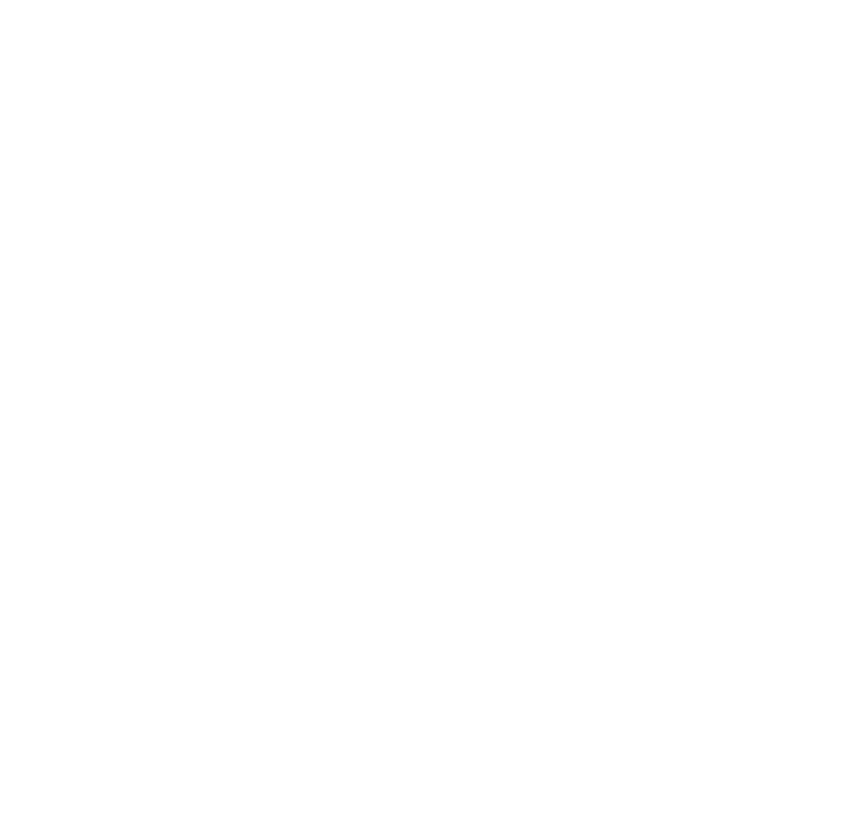
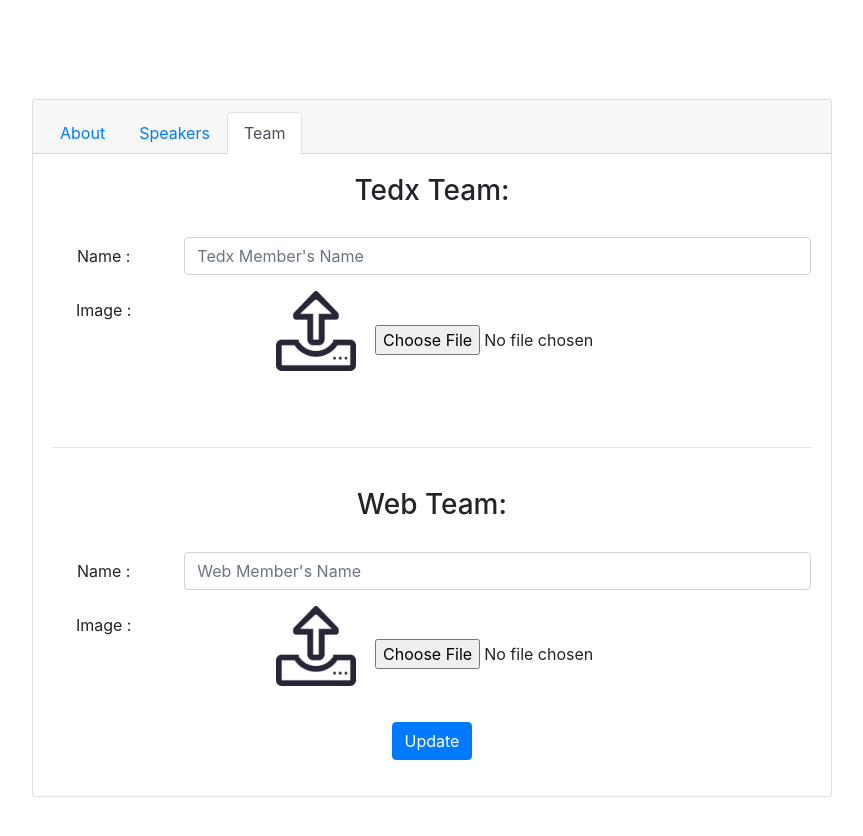
Before and after one commit to parammittal16/tedx-akgec-frontend, an Angular app: page /admin/team in a window 1280 px wide. Before the commit this address led to /. Shown: the part 410-1246 px from the top of the page, without its empty margins (208-1071 px from the left). Before the commit the page ends 800 px from the top, so only its background shows below. Built offline with nearby package versions, Linux system fonts and the light colour scheme.

Commit message:
admin-dashboard added

```diff
--- a/src/app/Components/ta-admin-dashboard/ta-admin-dashboard.component.css
+++ b/src/app/Components/ta-admin-dashboard/ta-admin-dashboard.component.css
@@ -0,0 +1,6 @@
+.card{
+    margin: 0 auto;
+    float: none;
+    margin-top: 100px;
+    margin-bottom: 50px;
+}
--- a/src/app/Components/ta-admin-dashboard/ta-admin-dashboard.component.html
+++ b/src/app/Components/ta-admin-dashboard/ta-admin-dashboard.component.html
@@ -1,3 +1,137 @@
-<p>
-  ta-admin-dashboard works!
-</p>
+<div class="card text-center  " style="max-width: 50rem;">
+  <div class="card-header">
+    <ul class="nav nav-tabs card-header-tabs">
+      <li class="nav-item">
+        <a class="nav-link" routerLinkActive="active" [routerLink]="['/admin','about']">About</a>
+      </li>
+      <li class="nav-item">
+        <a class="nav-link" routerLinkActive="active" [routerLink]="['/admin','speakers']">Speakers</a>
+      </li>
+      <li class="nav-item">
+        <a class="nav-link" routerLinkActive="active" [routerLink]="['/admin','team']" >Team</a>
+      </li>
+    </ul>
+  </div>
+  <div class="card-body" *ngIf="router.url === '/admin/about'" >
+    <h3 class="card-title" style="margin-bottom: 30px;">About Us</h3>
+    <form (ngSubmit)="onLogin(f)" #f=ngForm>
+      <div class="form-group row">
+        <label for="about_ted" class="col-sm-2 col-form-label">About Ted :</label>
+        <div class="col-sm-10">
+          <textarea type="text" rows="3" class="form-control" id="about_ted" placeholder="About Ted" name="about_ted" required ngModel></textarea>
+        </div>
+      </div>
+      <div class="form-group row">
+        <label for="about_tedx" class="col-sm-2 col-form-label">About Tedx :</label>
+        <div class="col-sm-10">
+          <textarea type="text" rows="3" class="form-control" id="about_tedx" placeholder="About Tedx" name="about_tedx" required ngModel></textarea>
+        </div>
+      </div>
+
+      <div class="form-group row">
+        <label for="about_tedx_akg" class="col-sm-2 col-form-label">About Tedx AKGEC :</label>
+        <div class="col-sm-10">
+          <textarea type="text" rows="3" class="form-control" id="about_tedx_akg" placeholder="About Tedx AKGEC" name="about_tedx_akg" required ngModel></textarea>
+        </div>
+      </div>
+
+      <div class="form-group row ">
+        <div class="col">
+          <button type="submit" class="btn btn-primary">Update</button>
+        </div>
+      </div>
+
+    </form>
+  </div>
+
+
+  <div class="card-body" *ngIf="router.url === '/admin/speakers'" >
+    <h3 class="card-title" style="margin-bottom: 30px;">Speakers</h3>
+    <form (ngSubmit)="onLogin(f)" #f=ngForm>
+      <div class="form-group row">
+        <label for="s_name" class="col-sm-2 col-form-label">Name :</label>
+        <div class="col-sm-10">
+          <input type="text" class="form-control" id="s_name" placeholder="Speaker's Name" name="s_name" required ngModel>
+        </div>
+      </div>
+      <div class="form-group row">
+        <label for="s_img" class="col-sm-2 col-form-label">Image :</label>
+        <div class="col-sm-10">
+          <img [src]='imageUrl' style="width: 5rem; height : 5rem; margin-right: 3%; margin-bottom: 2px;">
+          <input type="file" #image  accept="image/*" (change)="handleFileInput($event.target.files)">
+        </div>
+      </div>
+      <div class="form-group row">
+          <label for="s_post" class="col-sm-2 col-form-label">Post :</label>
+          <div class="col-sm-10">
+            <input type="text" class="form-control" id="s_post" placeholder="Speaker's Post" name="s_post" required ngModel>
+          </div>
+      </div>
+      <div class="form-group row">
+          <label for="s_desc" class="col-sm-2 col-form-label">Description :</label>
+          <div class="col-sm-10">
+            <textarea type="text" rows='3' class="form-control" id="s_desc" placeholder="Speaker's Description" name="s_desc" required ngModel></textarea>
+          </div>
+      </div>
+
+      <div class="form-group row ">
+        <div class="col">
+          <button type="submit" class="btn btn-primary">Update</button>
+        </div>
+      </div>
+
+    </form>
+  </div>
+
+
+  <div class="card-body" *ngIf="router.url === '/admin/team'" >
+    <form (ngSubmit)="onLogin(f)" #f=ngForm>
+    <h3 class="card-title" style="margin-bottom: 30px;">Tedx Team: </h3>
+
+      <div class="form-group row">
+        <label for="tt_name" class="col-sm-2 col-form-label">Name :</label>
+        <div class="col-sm-10">
+          <input type="text" class="form-control" id="tt_name" placeholder="Tedx Member's Name" name="tt_name" required ngModel>
+        </div>
+      </div>
+      <div class="form-group row">
+        <label for="tt_img" class="col-sm-2 col-form-label">Image :</label>
+        <div class="col-sm-10">
+          <img [src]='imageUrl' style="width: 5rem; height : 5rem; margin-right: 3%; margin-bottom: 20px;">
+          <input type="file" #image  accept="image/*" (change)="handleFileInput($event.target.files)">
+        </div>
+      </div>
+
+      <br><hr><br>
+
+      <h3 class="card-title" style="margin-bottom: 30px;">Web Team: </h3>
+
+      <div class="form-group row">
+          <label for="wt_name" class="col-sm-2 col-form-label">Name :</label>
+          <div class="col-sm-10">
+            <input type="text" class="form-control" id="wt_name" placeholder="Web Member's Name" name="wt_name" required ngModel>
+          </div>
+        </div>
+        <div class="form-group row">
+          <label for="wt_img" class="col-sm-2 col-form-label">Image :</label>
+          <div class="col-sm-10">
+            <img [src]='imageUrl' style="width: 5rem; height : 5rem; margin-right: 3%; margin-bottom: 20px;">
+            <input type="file" #image  accept="image/*" (change)="handleFileInput($event.target.files)">
+          </div>
+        </div>
+
+
+
+      <div class="form-group row ">
+        <div class="col">
+          <button type="submit" class="btn btn-primary">Update</button>
+        </div>
+      </div>
+
+    </form>
+  </div>
+
+
+
+
+</div>
--- a/src/app/Components/ta-admin-dashboard/ta-admin-dashboard.component.ts
+++ b/src/app/Components/ta-admin-dashboard/ta-admin-dashboard.component.ts
@@ -1,4 +1,5 @@
 import { Component, OnInit } from '@angular/core';
+import { Router } from '@angular/router';
 
 @Component({
   selector: 'app-ta-admin-dashboard',
@@ -6,10 +7,20 @@ import { Component, OnInit } from '@angular/core';
   styleUrls: ['./ta-admin-dashboard.component.css']
 })
 export class TaAdminDashboardComponent implements OnInit {
-
-  constructor() { }
+imageUrl: string = "/assets/img/default.png";
+fileToUpload: File = null;
+  constructor(private router: Router) { }
 
   ngOnInit() {
   }
 
+  handleFileInput(file : FileList){
+    this.fileToUpload = file.item(0);
+
+    var reader = new FileReader();
+    reader.onload = (event: any) =>
+    {this.imageUrl = event.target.result; }
+    reader.readAsDataURL(this.fileToUpload);
+  }
+
 }
--- a/src/app/Components/ta-admin/ta-admin.component.html
+++ b/src/app/Components/ta-admin/ta-admin.component.html
@@ -22,3 +22,6 @@
     </form>
   </div>
 </div>
+
+
+  <app-ta-admin-dashboard> </app-ta-admin-dashboard>
--- a/src/app/app-routing.module.ts
+++ b/src/app/app-routing.module.ts
@@ -7,7 +7,11 @@ import { TaSponsorsComponent } from './Components/ta-sponsors/ta-sponsors.compon
 
 const appRoutes: Routes = [
    { path: '', component: TaHomeComponent },
-   { path: 'admin' , component:  TaAdminComponent},
+   { path: 'admin' , component:  TaAdminComponent, children:[
+    { path: 'about', component: TaHomeComponent },
+    { path: 'speakers', component: TaHomeComponent },
+    { path: 'team', component: TaHomeComponent }
+   ]},
    { path: 'sponsors', component: TaSponsorsComponent},
    { path: '**', redirectTo: '/' }
 ];
```
Also changed, not shown: src/assets/img/default.png (added).
